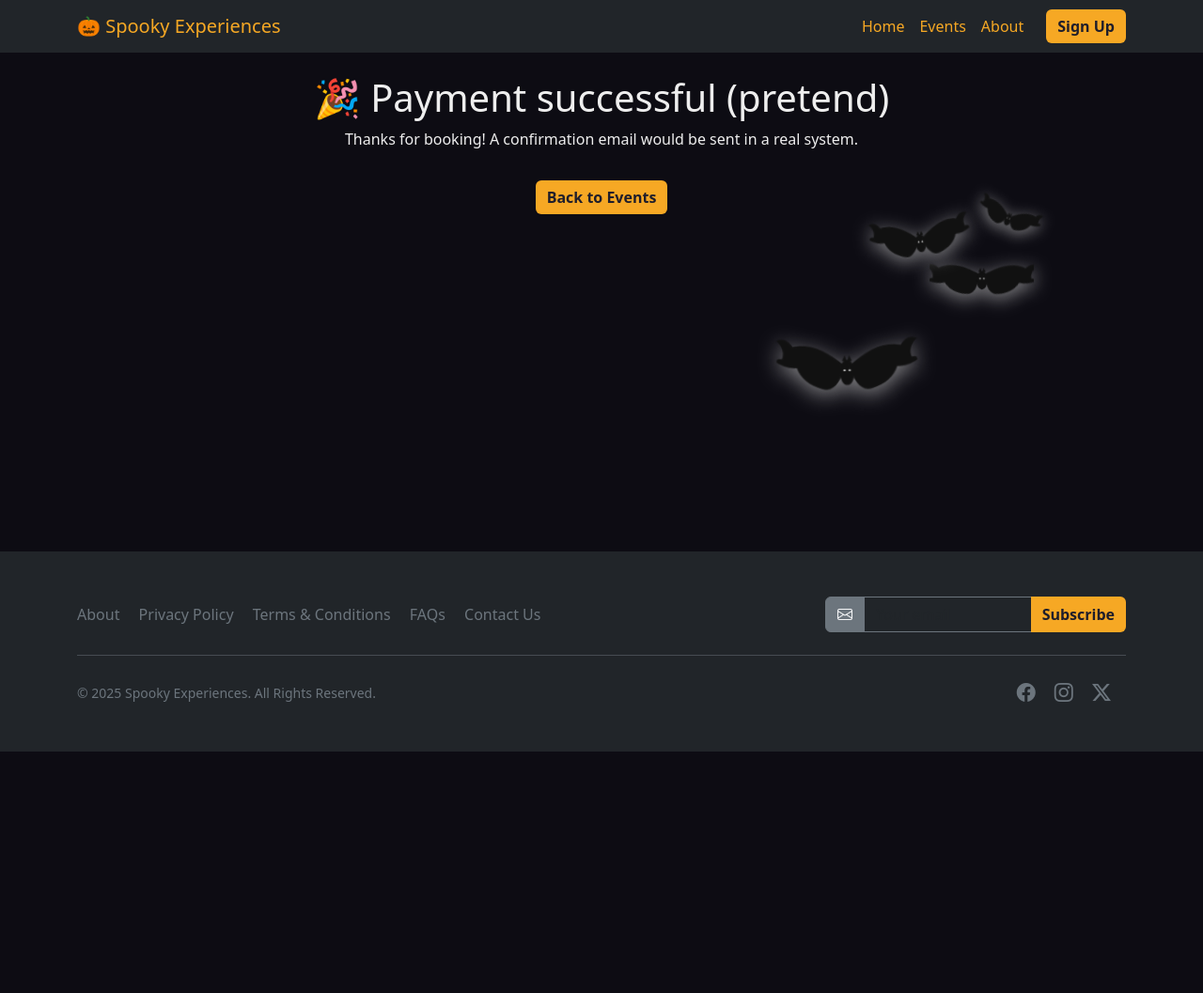
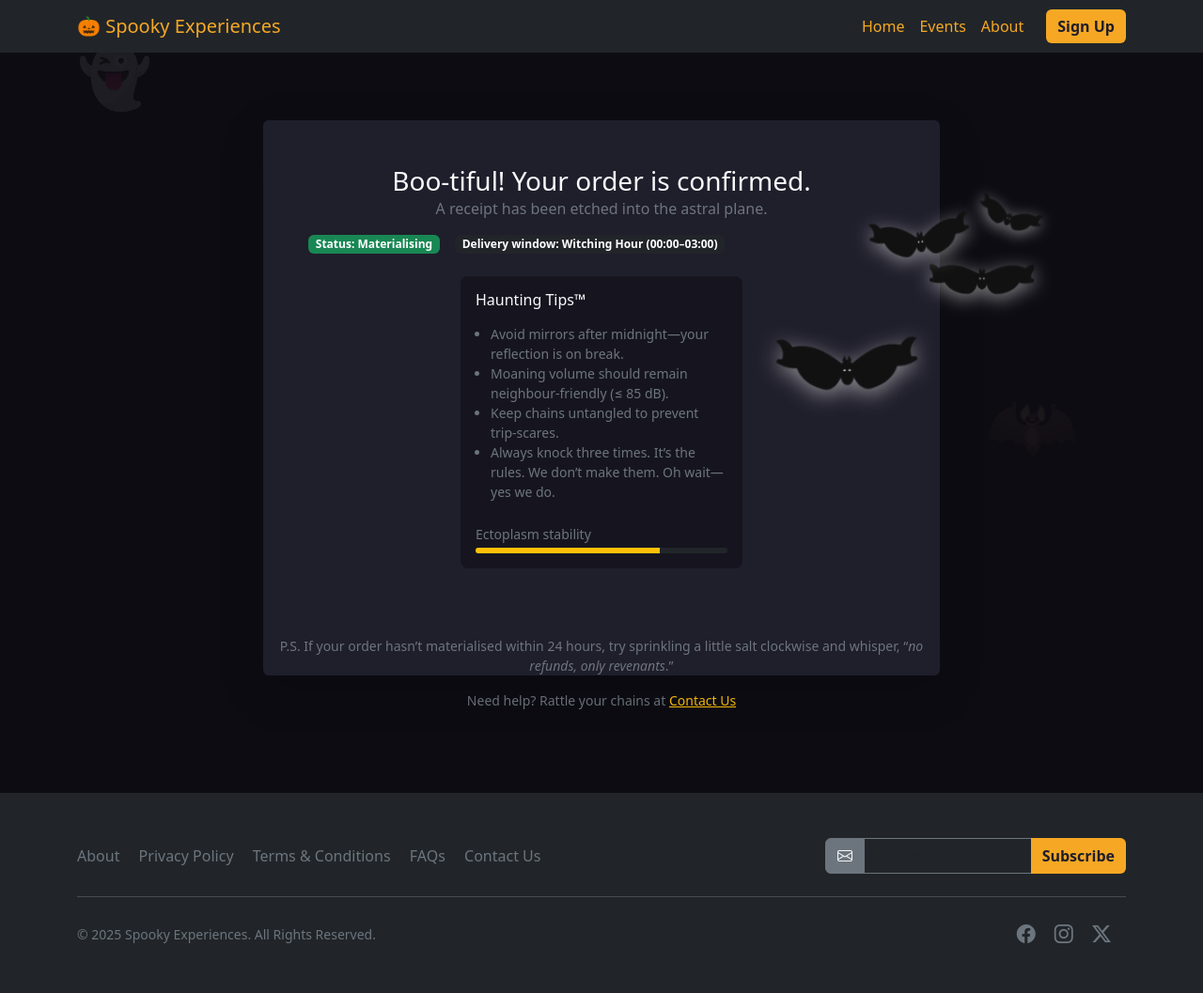
Before and after one commit to petedanielsmith/HalloweenHackathon2025, a Django app: page /checkout/success/ in a window 1280 px wide. Shown: the whole page at 94% size. Before the commit the page ends 800 px from the top, so only its background shows below. Run offline with Django 5.2, Linux system fonts and the light colour scheme.

Commit message:
Add content to order success page

```diff
--- a/events/templates/events/checkout_success.html
+++ b/events/templates/events/checkout_success.html
@@ -1,9 +1,74 @@
 {% extends "base.html" %}
 {% block title %}Success!{% endblock %}
 {% block content %}
-<div class="text-center">
-  <h1>🎉 Payment successful (pretend)</h1>
-  <p>Thanks for booking! A confirmation email would be sent in a real system.</p>
-  <a href="{% url 'event_list' %}" class="btn btn-orange mt-3">Back to Events</a>
+<div class="container py-5 position-relative">
+
+  <!-- floating ghosties just for fun -->
+  <div class="position-absolute top-0 start-0 translate-middle-y d-none d-md-block" style="opacity:.08; font-size:4rem;">👻</div>
+  <div class="position-absolute top-50 end-0 translate-middle d-none d-lg-block" style="opacity:.06; font-size:5rem;">🦇</div>
+
+  <div class="row justify-content-center">
+    <div class="col-lg-8">
+      <div class="card shadow-lg border-0" style="background:#1f1e2b;">
+        <div class="card-body p-4 p-md-5 row justify-content-center">
+
+          <!-- Header -->
+          <div class="row mb-3 text-center">
+            <div>
+              <h1 class="h3 mb-0 text-light">Boo-tiful! Your order is confirmed.</h1>
+              <p class="text-secondary mb-0">A receipt has been etched into the astral plane.</p>
+            </div>
+          </div>
+
+          <!-- Order info strip -->
+          <div class="d-flex flex-wrap gap-3 align-items-center mb-4">
+            <span class="badge text-bg-success">Status: Materialising</span>
+            <span class="badge text-bg-dark">Delivery window: Witching Hour (00:00–03:00)</span>
+          </div>
+
+
+
+            <!-- Fun panel -->
+            <div class=" col-lg-6">
+              <div class="p-3 rounded-3 h-100" style="background:#16151f;">
+                <h3 class="h6 text-light mb-3">Haunting Tips™</h3>
+                <ul class="text-secondary small mb-0 ps-3">
+                  <li>Avoid mirrors after midnight—your reflection is on break.</li>
+                  <li>Moaning volume should remain neighbour-friendly (≤ 85 dB).</li>
+                  <li>Keep chains untangled to prevent trip-scares.</li>
+                  <li>Always knock three times. It’s the rules. We don’t make them. Oh wait—yes we do.</li>
+                </ul>
+
+                <div class="mt-4">
+                  <p class="text-secondary small mb-1">Ectoplasm stability</p>
+                  <div class="progress bg-dark" style="height:6px;">
+                    <div class="progress-bar bg-warning" style="width:73%"></div>
+                  </div>
+                </div>
+              </div>
+            </div>
+          </div>
+
+
+          <!-- Footer note -->
+          <div class="mt-4 small text-secondary text-center">
+            P.S. If your order hasn’t materialised within 24 hours, try sprinkling a little salt clockwise and whisper,
+            “<em>no refunds, only revenants</em>.”
+          </div>
+
+        </div>
+      </div>
+
+      <!-- subtle success note -->
+      <p class="text-center text-secondary small mt-3">
+        Need help? Rattle your chains at <a href="/contact" class="link-warning">Contact Us</a>
+      </p>
+    </div>
+  </div>
 </div>
+
+<style>
+  /* keep to your theme */
+  .card { border: none; }
+</style>
 {% endblock %}
```
